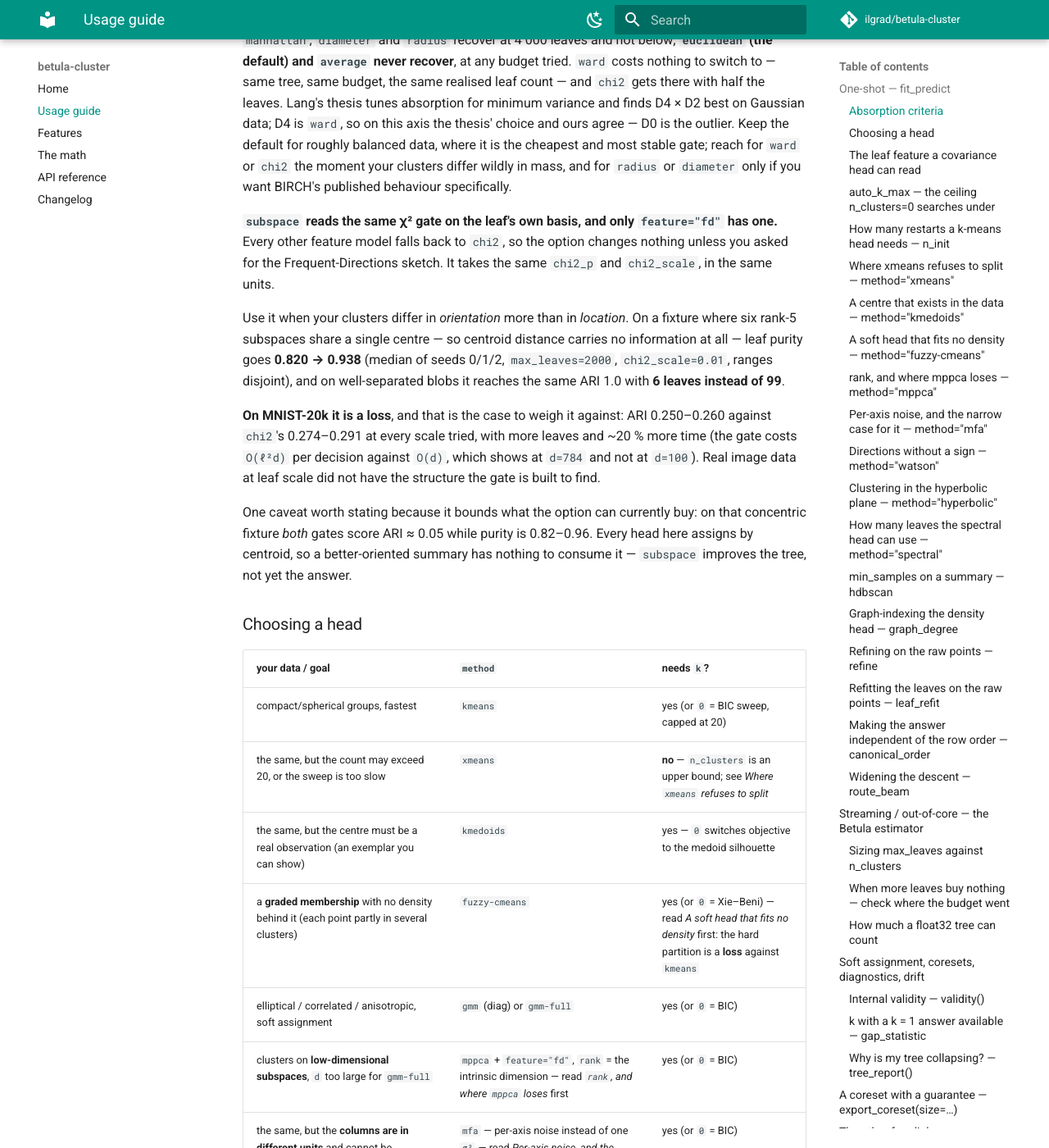
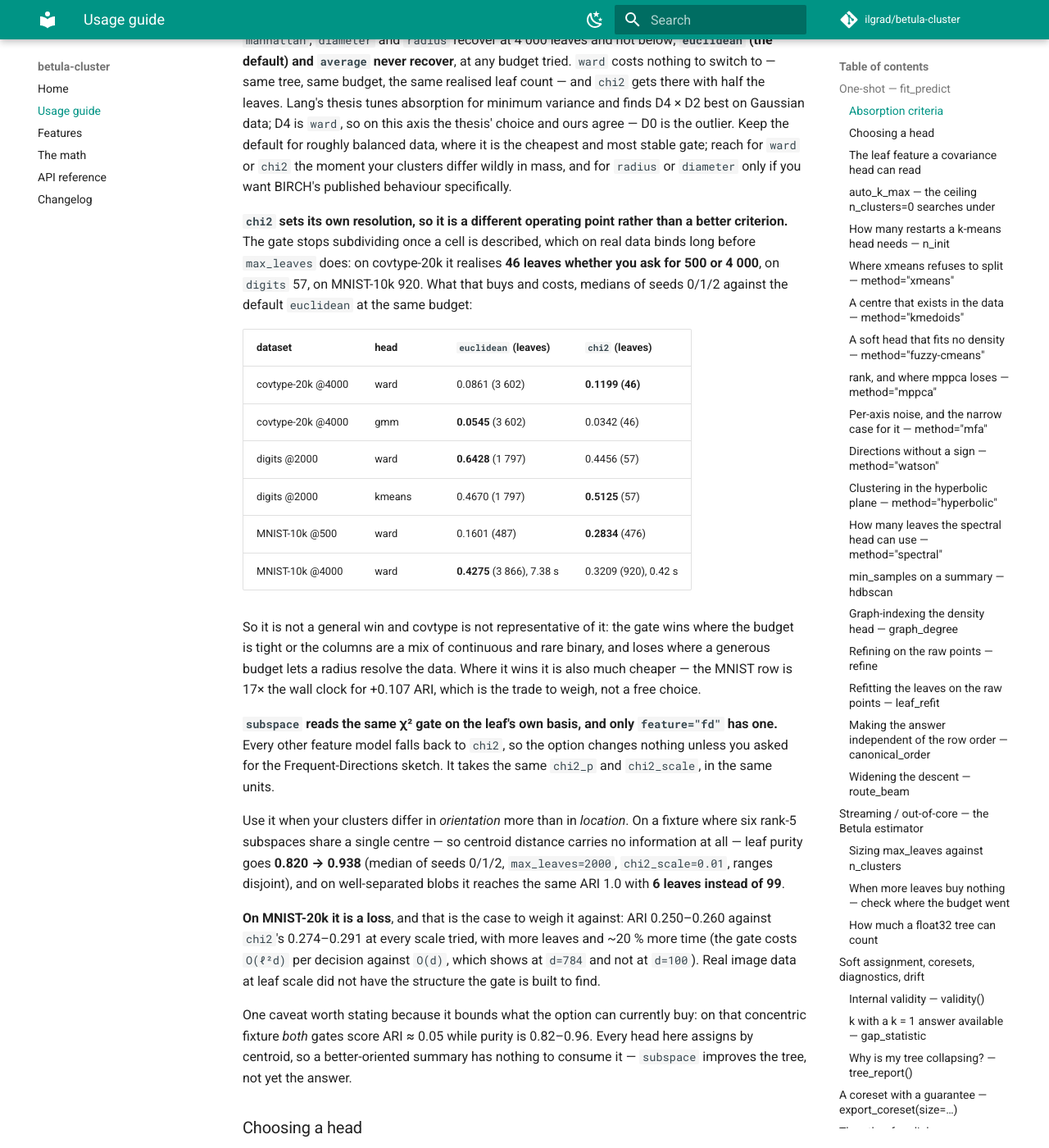
Before and after one commit to ilgrad/betula-cluster, an MkDocs documentation site: the page built from docs/USAGE.md, in a window 1280 px wide and 1400 px high, scrolled down 3566 px. Shown: the whole window at 82% size. Built offline with MkDocs 1.6.1 and Material for MkDocs 9.7.7, drawn with Linux system fonts in a browser that asks for light colours; comment, search, counter and statistics services are not loaded.

Commit message:
docs(absorb): measure the chi2 gate past covtype, and say what it really is
T22 left the gate looking like an unmeasured lever: 0.1199 at 46 leaves where
the radius family reads 0.086 at ~3 600. Swept over three datasets, three heads
and three budgets it does not generalise -- it wins on covtype-ward and on tight
budgets, loses on digits-ward and on MNIST at 4 000 leaves, and is mixed
elsewhere. What does generalise is that the gate binds before max_leaves and so
picks its own resolution (46 / 57 / 920 leaves regardless of the budget), which
makes it a cheap operating point: on MNIST that is 17x the wall clock for 0.107
ARI. USAGE gains the table rather than a recommendation.

```diff
--- a/docs/USAGE.md
+++ b/docs/USAGE.md
@@ -127,6 +127,26 @@ outlier. Keep the default for roughly balanced data, where it is the cheapest an
 gate; reach for `ward` or `chi2` the moment your clusters differ wildly in mass, and for `radius` or
 `diameter` only if you want BIRCH's published behaviour specifically.
 
+**`chi2` sets its own resolution, so it is a different operating point rather than a better
+criterion.** The gate stops subdividing once a cell is described, which on real data binds long
+before `max_leaves` does: on covtype-20k it realises **46 leaves whether you ask for 500 or 4 000**,
+on `digits` 57, on MNIST-10k 920. What that buys and costs, medians of seeds 0/1/2 against the
+default `euclidean` at the same budget:
+
+| dataset | head | `euclidean` (leaves) | `chi2` (leaves) |
+|---|---|---|---|
+| covtype-20k @4000 | ward | 0.0861 (3 602) | **0.1199 (46)** |
+| covtype-20k @4000 | gmm | **0.0545** (3 602) | 0.0342 (46) |
+| digits @2000 | ward | **0.6428** (1 797) | 0.4456 (57) |
+| digits @2000 | kmeans | 0.4670 (1 797) | **0.5125** (57) |
+| MNIST-10k @500 | ward | 0.1601 (487) | **0.2834** (476) |
+| MNIST-10k @4000 | ward | **0.4275** (3 866), 7.38 s | 0.3209 (920), 0.42 s |
+
+So it is not a general win and covtype is not representative of it: the gate wins where the budget
+is tight or the columns are a mix of continuous and rare binary, and loses where a generous budget
+lets a radius resolve the data. Where it wins it is also much cheaper — the MNIST row is 17× the
+wall clock for +0.107 ARI, which is the trade to weigh, not a free choice.
+
 **`subspace` reads the same χ² gate on the leaf's own basis, and only `feature="fd"` has one.** Every
 other feature model falls back to `chi2`, so the option changes nothing unless you asked for the
 Frequent-Directions sketch. It takes the same `chi2_p` and `chi2_scale`, in the same units.
```
Also changed, not shown: CHANGELOG.md (+10 -0 lines).
